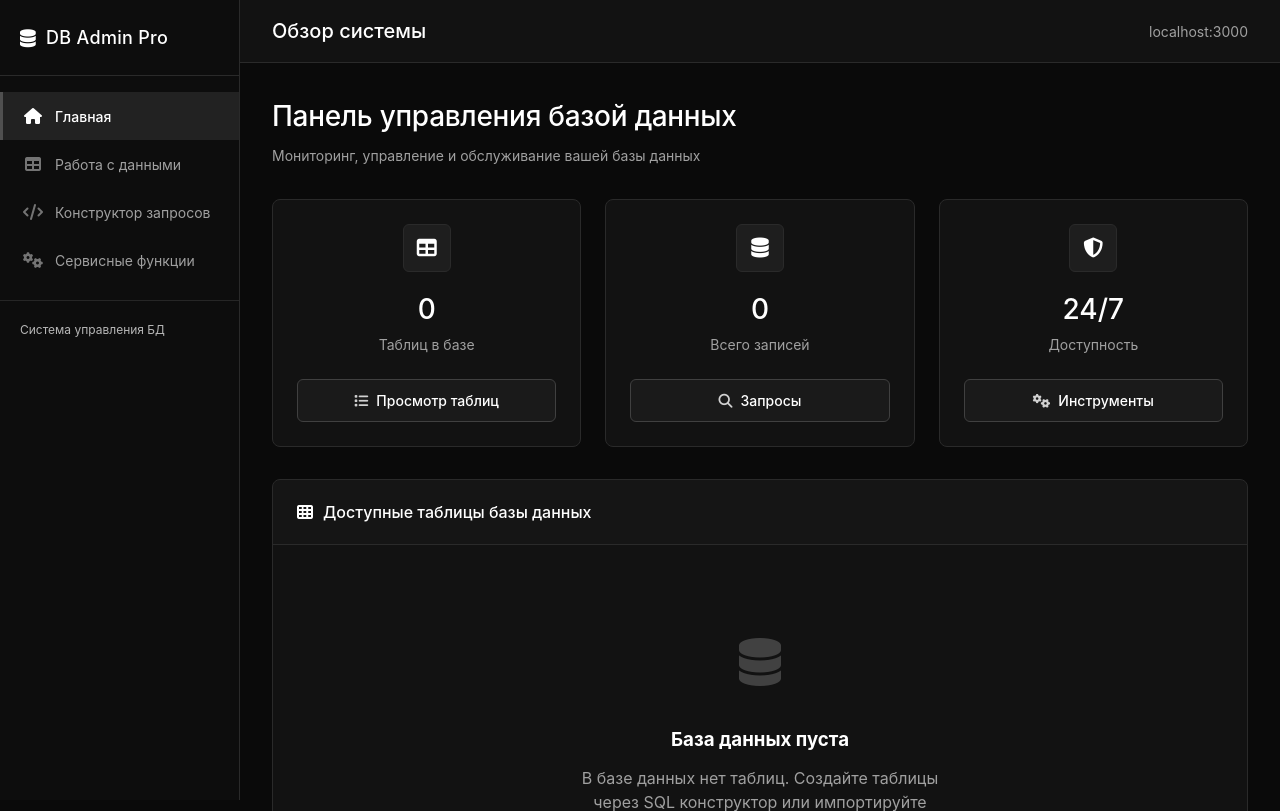
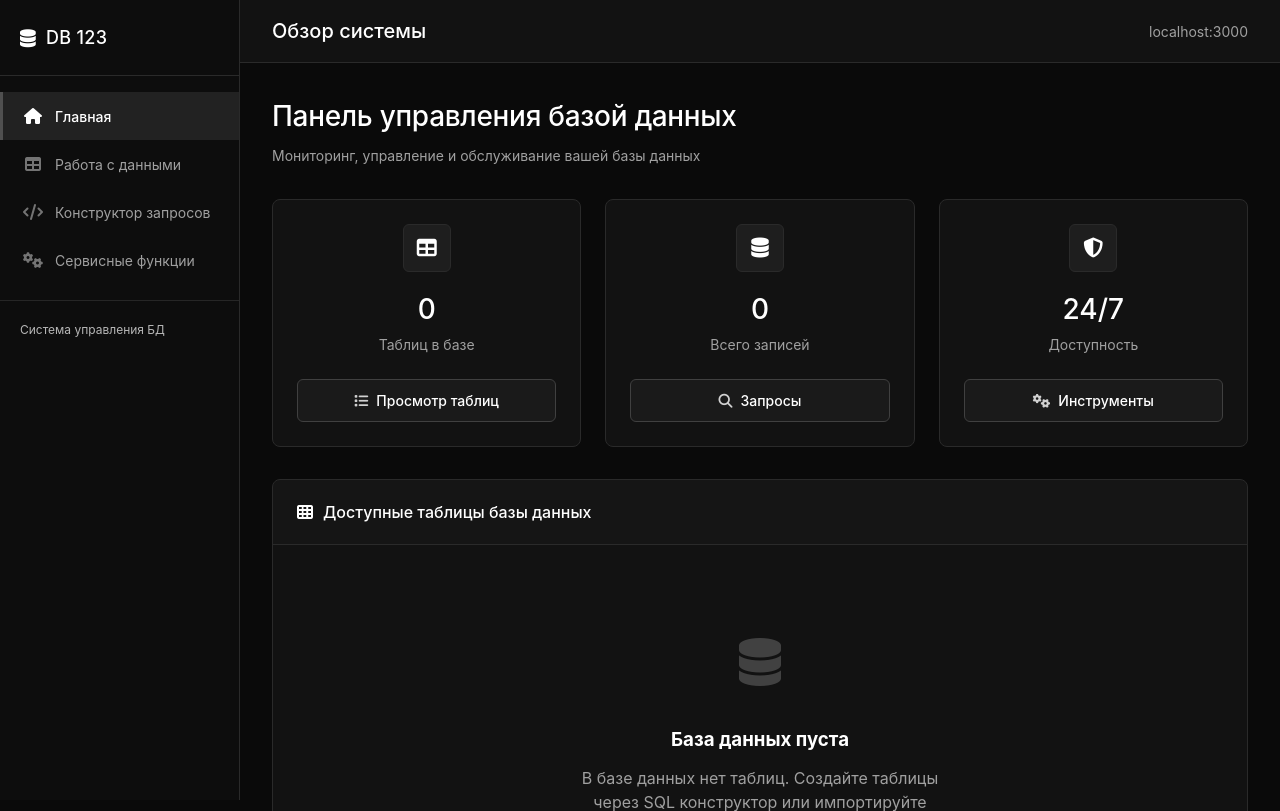
Before and after one commit to Levsha007/db_app_sale, a FastAPI app: page / in a window 1280 px wide. Shown: the top 811 px of the page. Run offline with FastAPI, Linux system fonts and the light colour scheme; data that the repository does not hold is empty; some libraries are stand-ins or nearby versions.

Commit message:
change name

```diff
--- a/app/templates/base.html
+++ b/app/templates/base.html
@@ -12,7 +12,7 @@
     <div class="app-container">
         <aside class="sidebar">
             <div class="sidebar-header">
-                <h1><i class="fas fa-database"></i> DB Admin Pro</h1>
+                <h1><i class="fas fa-database"></i> DB 123</h1>
             </div>
 
             <nav class="nav-menu">
```
Also changed, not shown: README.md.
